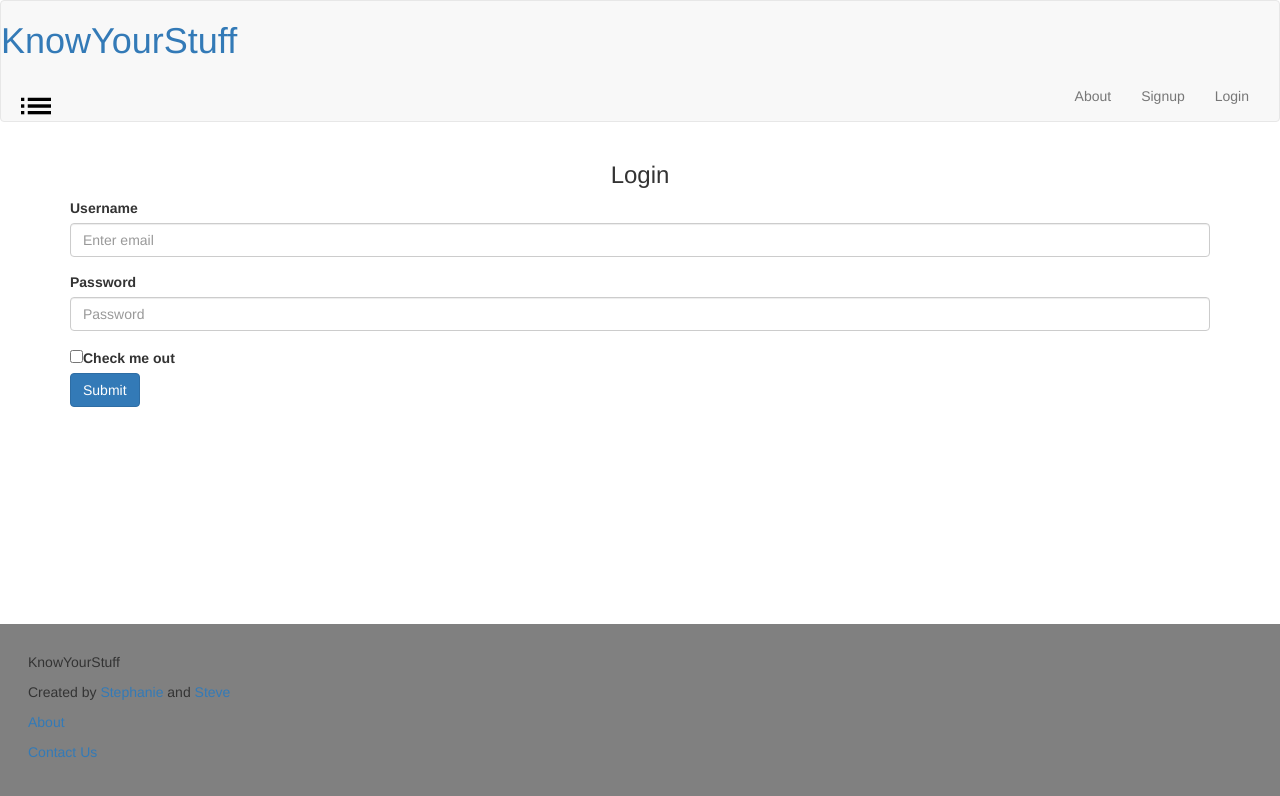
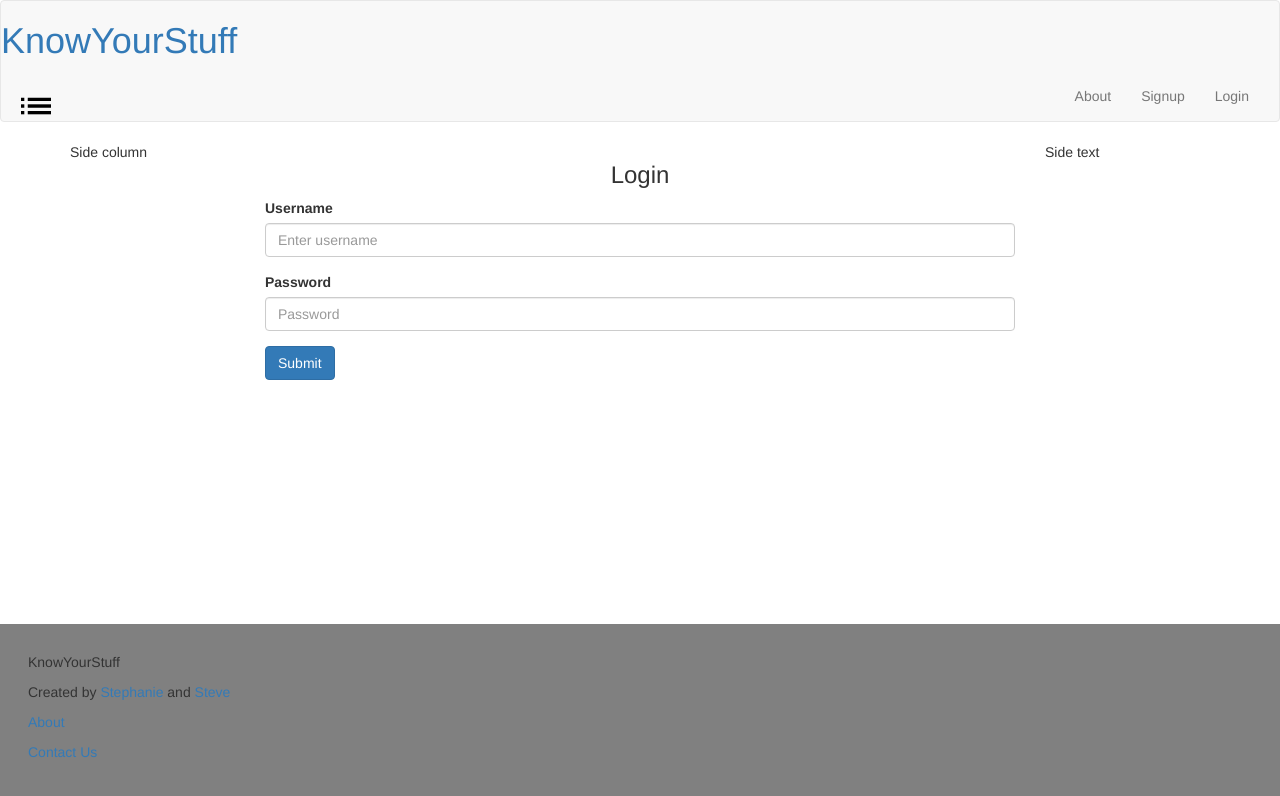
Before and after one commit to snopeks/InventoryAppFront, a React (Create React App) app: page /login in a window 1280 px wide. Shown: the top 796 px of the page. Built offline with nearby package versions, Linux system fonts and the light colour scheme.

Commit message:
enabled login and auth-protected profile page

```diff
--- a/src/Login.js
+++ b/src/Login.js
@@ -3,26 +3,50 @@ import React, { Component } from 'react'
 class Login extends Component {
   constructor(props){
     super(props)
+    this.state = {
+      username: '',
+      password: ''
     }
+  }
+
+  handleUsernameChange = (e) => {
+    this.setState({username: e.target.value})
+  }
+  handlePasswordChange = (e) => {
+    this.setState({password: e.target.value})
+  }
+  handleLoginSubmit = (e) => {
+    e.preventDefault();
+    console.log('in login fn!')
+    this.props.login(this.state.username, this.state.password, e)
+  }
+
+
+
+
   render(){
     return(
-      <div>
+      <div className="row">
+        <div className="col-sm-2">
+          <p>Side column</p>
+        </div>
+        <div className="col-sm-8">
           <h3 className="text-center">Login</h3>
-        <form>
+          <form onSubmit={this.handleLoginSubmit}>
             <div className="form-group">
               <label>Username</label>
-            <input type="text" className="form-control" id="exampleInputEmail1" aria-describedby="emailHelp" placeholder="Enter email"/>
+              <input onChange={this.handleUsernameChange}type="text" name="username" className="form-control" id="exampleInputEmail1" aria-describedby="emailHelp" placeholder="Enter username" required/>
             </div>
             <div className="form-group">
               <label>Password</label>
-            <input type="password" className="form-control" id="exampleInputPassword1" placeholder="Password"/>
-          </div>
-          <div className="form-check">
-            <input type="checkbox" className="form-check-input" id="exampleCheck1"/>
-            <label className="form-check-label">Check me out</label>
+              <input onChange={this.handlePasswordChange} type="password" name="password" className="form-control" id="exampleInputPassword1" placeholder="Password" required/>
             </div>
             <button type="submit" className="btn btn-primary">Submit</button>
           </form>
+        </div>
+        <div className="col-sm-2">
+          <p>Side text</p>
+        </div>
       </div>
     )
   }
--- a/src/Profile.js
+++ b/src/Profile.js
@@ -1,15 +1,42 @@
 import React, {Component} from 'react'
-
 class Profile extends Component{
-  constructor(props){
-    super(props)
+  addHousehold = (e) => {
+    console.log('adding household!')
+    console.log(e.target)
   }
   render(){
+    const households = this.props.households.map( household => <li className="list-group-item">{household}</li>)
+    if(!this.props.isAuthed){
     return(
       <div>
-        <h2>Here is the profile page!</h2>
+        <h2>Login to view your profile!</h2>
       </div>
-    )
+    )} else {
+      return(
+        <div className="container">
+          <h2>Welcome {this.props.username}!</h2>
+          <div className="row">
+            <div className="col-sm-6 householdDiv">
+              <h3>Households</h3>
+              <ul className="list-group">
+                {households}
+              </ul>
+              <p>Add Household</p>
+              <button onClick={this.addHousehold} data-toggle="modal" data-target="#addHouseholdModal" className="btn btn-light">+</button>
+              <form className="addHouseForm">
+                <label>Household name:</label>
+                <input type="text" placeholder="household name"></input>
+                <label>Members:</label>
+                <input type="text" placeholder="Who is part of this household?"/>
+              </form>
+            </div>
+            <div className="col-sm-6 householdDiv">
+              <h3>My Inventory</h3>
+            </div>
+          </div>
+        </div>
+      )
+    }
   }
 }
 
```
Lines whose indentation alone changed are shown as unchanged.
